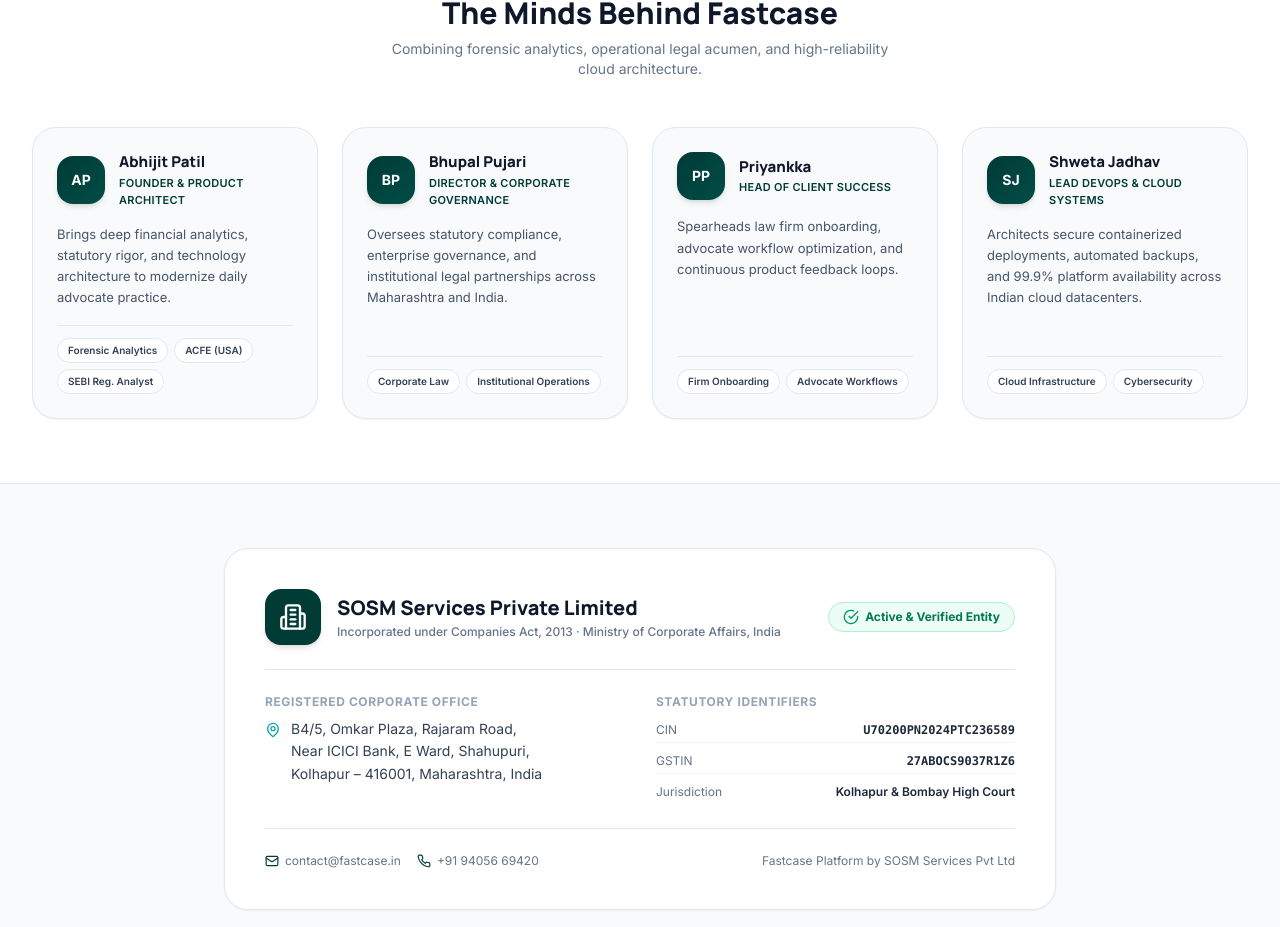
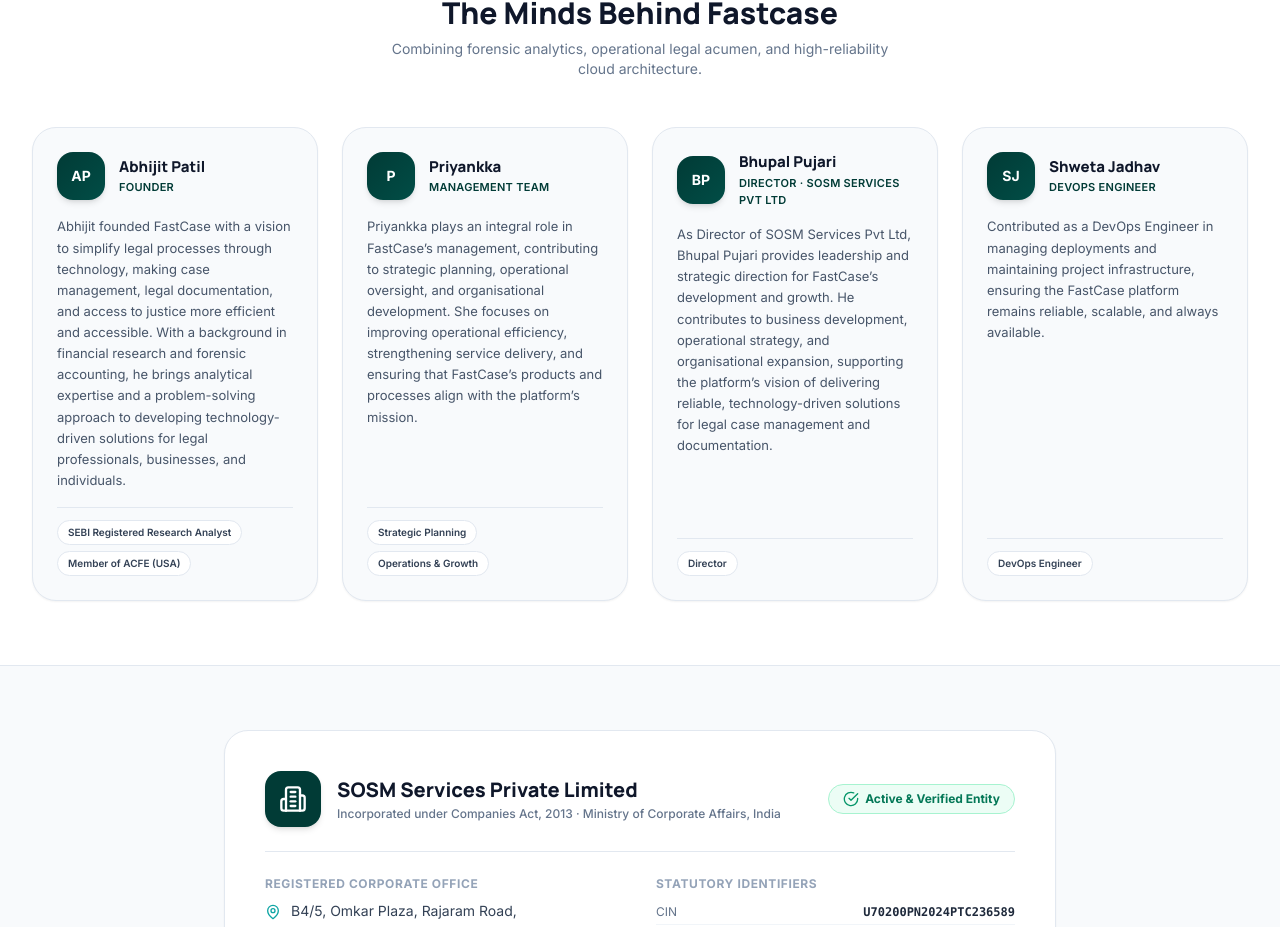
Before and after one commit to Shivm-ops/High-Cort-ERP, a React (Vite) app in the folder fastcase-website/: page /about in a window 1280 px wide. Shown: the part 2157-3084 px from the top of the page. Built offline with nearby package versions, Linux system fonts and the light colour scheme; no server answers.

Commit message:
feat(website): update leadership profiles in About page

```diff
--- a/fastcase-website/src/pages/About.jsx
+++ b/fastcase-website/src/pages/About.jsx
@@ -9,31 +9,30 @@
   {
     initials: 'AP',
     name: 'Abhijit Patil',
-    role: 'Founder & Product Architect',
-    badges: ['Forensic Analytics', 'ACFE (USA)', 'SEBI Reg. Analyst'],
-    bio: 'Brings deep financial analytics, statutory rigor, and technology architecture to modernize daily advocate practice.',
+    role: 'Founder',
+    badges: ['SEBI Registered Research Analyst', 'Member of ACFE (USA)'],
+    bio: 'Abhijit founded FastCase with a vision to simplify legal processes through technology, making case management, legal documentation, and access to justice more efficient and accessible. With a background in financial research and forensic accounting, he brings analytical expertise and a problem-solving approach to developing technology-driven solutions for legal professionals, businesses, and individuals.',
+  },
+  {
+    initials: 'P',
+    name: 'Priyankka',
+    role: 'Management Team',
+    badges: ['Strategic Planning', 'Operations & Growth'],
+    bio: 'Priyankka plays an integral role in FastCase’s management, contributing to strategic planning, operational oversight, and organisational development. She focuses on improving operational efficiency, strengthening service delivery, and ensuring that FastCase’s products and processes align with the platform’s mission.',
   },
   {
     initials: 'BP',
     name: 'Bhupal Pujari',
-    role: 'Director & Corporate Governance',
-    company: 'SOSM Services Pvt Ltd',
-    badges: ['Corporate Law', 'Institutional Operations'],
-    bio: 'Oversees statutory compliance, enterprise governance, and institutional legal partnerships across Maharashtra and India.',
-  },
-  {
-    initials: 'PP',
-    name: 'Priyankka',
-    role: 'Head of Client Success',
-    badges: ['Firm Onboarding', 'Advocate Workflows'],
-    bio: 'Spearheads law firm onboarding, advocate workflow optimization, and continuous product feedback loops.',
+    role: 'Director · SOSM Services Pvt Ltd',
+    badges: ['Director'],
+    bio: 'As Director of SOSM Services Pvt Ltd, Bhupal Pujari provides leadership and strategic direction for FastCase’s development and growth. He contributes to business development, operational strategy, and organisational expansion, supporting the platform’s vision of delivering reliable, technology-driven solutions for legal case management and documentation.',
   },
   {
     initials: 'SJ',
     name: 'Shweta Jadhav',
-    role: 'Lead DevOps & Cloud Systems',
-    badges: ['Cloud Infrastructure', 'Cybersecurity'],
-    bio: 'Architects secure containerized deployments, automated backups, and 99.9% platform availability across Indian cloud datacenters.',
+    role: 'DevOps Engineer',
+    badges: ['DevOps Engineer'],
+    bio: 'Contributed as a DevOps Engineer in managing deployments and maintaining project infrastructure, ensuring the FastCase platform remains reliable, scalable, and always available.',
   },
 ];
 
```
